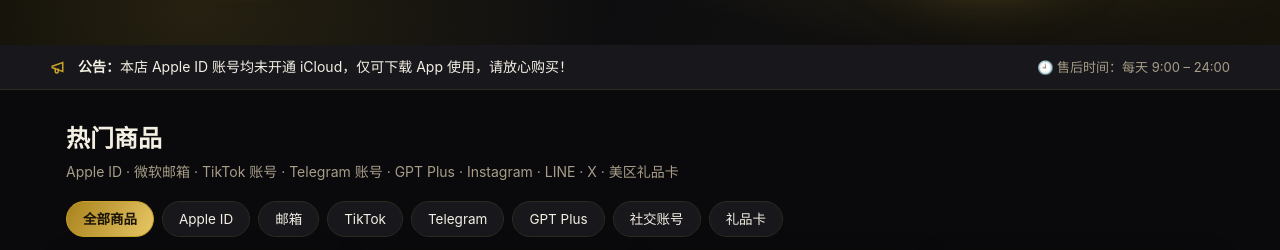
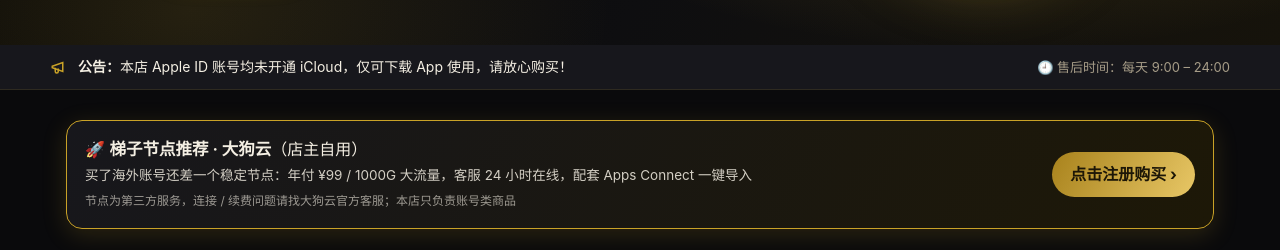
Before and after one commit to lqing3809-ctr/mall, a plain HTML site: page index.html in a window 1280 px wide. Shown: the part 373-623 px from the top of the page. Drawn offline with Linux system fonts and the light colour scheme.

Commit message:
首页置顶大狗云梯子节点推荐入口

```diff
--- a/index.html
+++ b/index.html
@@ -278,6 +278,12 @@ footer.site b{color:#fff}
   </div></div>
 
   <div class="wrap">
+    <section class="block" style="padding-bottom:0">
+      <a href="https://47.243.165.123:56783/#/register?code=cQbfMsau" target="_blank" rel="noopener" style="display:flex;justify-content:space-between;align-items:center;gap:14px;background:linear-gradient(120deg,#17171c,#1d1807);border:1.5px solid #c9a227;border-radius:16px;padding:16px 18px;text-decoration:none;color:#f4efe3;box-shadow:0 6px 24px rgba(201,162,39,.18)">
+        <span>🚀 <b style="font-size:16.5px">梯子节点推荐 · 大狗云</b>（店主自用）<br><span style="opacity:.85;font-size:13.5px">买了海外账号还差一个稳定节点：年付 ¥99 / 1000G 大流量，客服 24 小时在线，配套 Apps Connect 一键导入</span><br><span style="opacity:.6;font-size:12px">节点为第三方服务，连接 / 续费问题请找大狗云官方客服；本店只负责账号类商品</span></span>
+        <span style="background:linear-gradient(120deg,#a8821c,#e8c766);color:#1c1607;font-weight:700;border-radius:999px;padding:10px 18px;white-space:nowrap">点击注册购买 ›</span>
+      </a>
+    </section>
     <section class="block">
       <div class="sec-head"><h2>热门商品</h2><p>Apple ID · 微软邮箱 · TikTok 账号 · Telegram 账号 · GPT Plus · Instagram · LINE · X · 美区礼品卡</p></div>
       <div class="cat-bar"><button class="on" data-cat="all">全部商品</button><button data-cat="apple">Apple ID</button><button data-cat="mail">邮箱</button><button data-cat="tiktok">TikTok</button><button data-cat="telegram">Telegram</button><button data-cat="gpt">GPT Plus</button><button data-cat="social">社交账号</button><button data-cat="gift">礼品卡</button></div>
```
